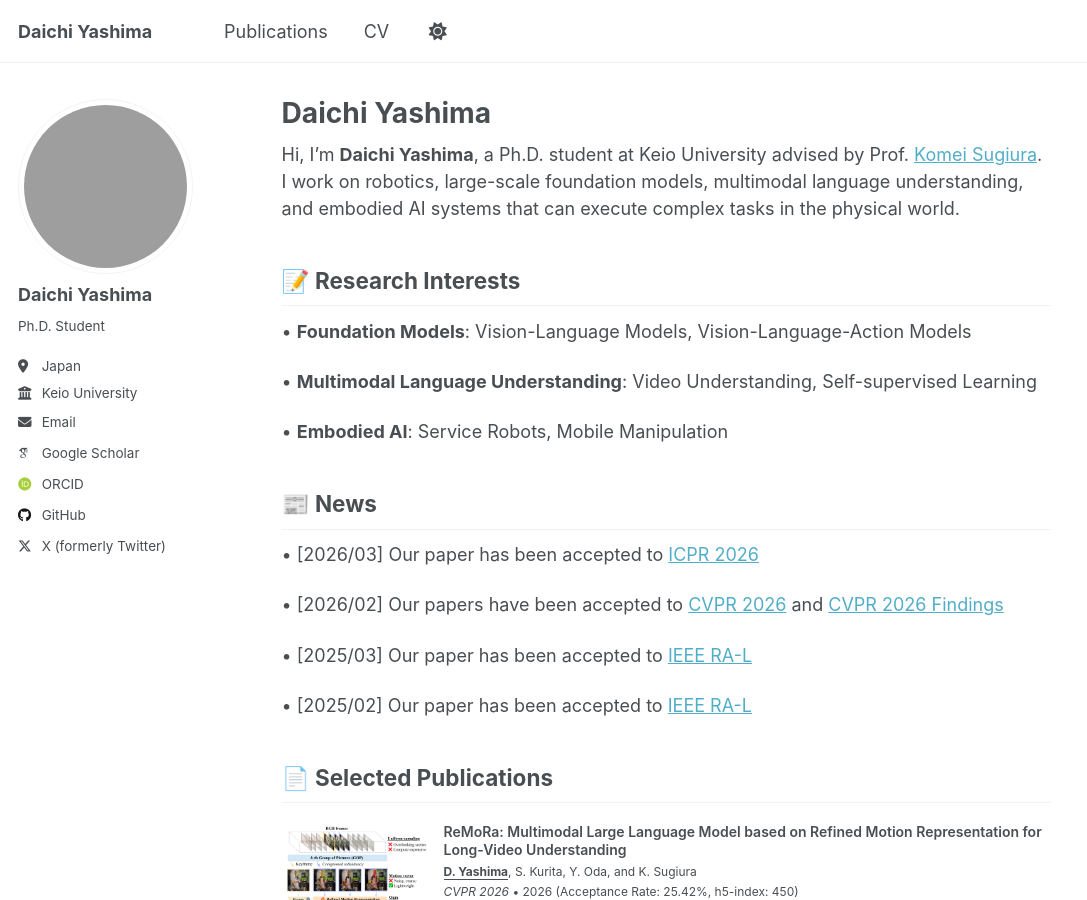
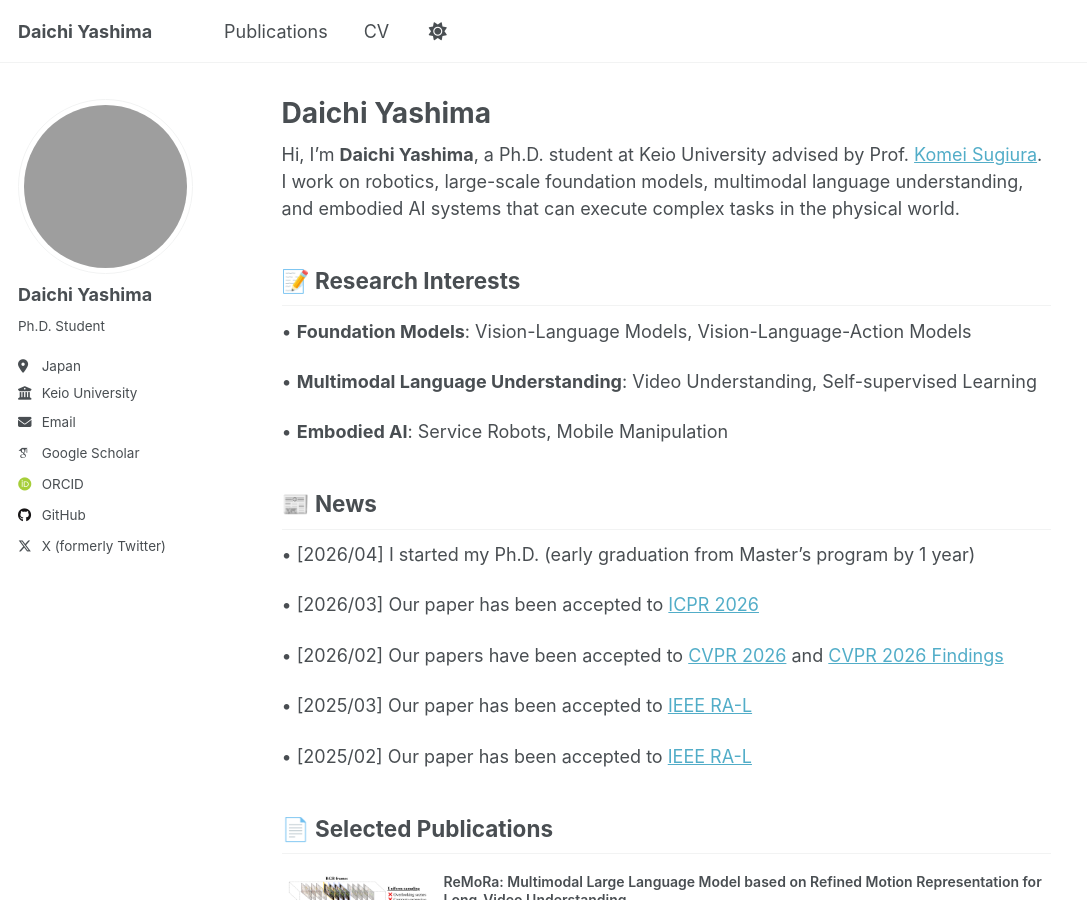
Before and after one commit to daichi1207/daichi1207.github.io, a Jekyll site: the page built from _pages/about.md, in a window 1280 px wide and 900 px high. Shown: the whole window, without its empty margins (0-1087 px from the left). Built offline with Jekyll 4.4.1, drawn with Linux system fonts in a browser that asks for light colours; some web fonts are replaced.

Commit message:
:tada: started phd

```diff
--- a/_pages/about.md
+++ b/_pages/about.md
@@ -21,6 +21,8 @@ Hi, I'm **Daichi Yashima**, a Ph.D. student at Keio University advised by Prof.
 • **Embodied AI**: Service Robots, Mobile Manipulation
 
 ## 📰 News
+
+• [2026/04] I started my Ph.D. (early graduation from Master's program by 1 year)
 
 • [2026/03] Our paper has been accepted to [ICPR 2026](/publication/yashimaICPR26)
 
```
